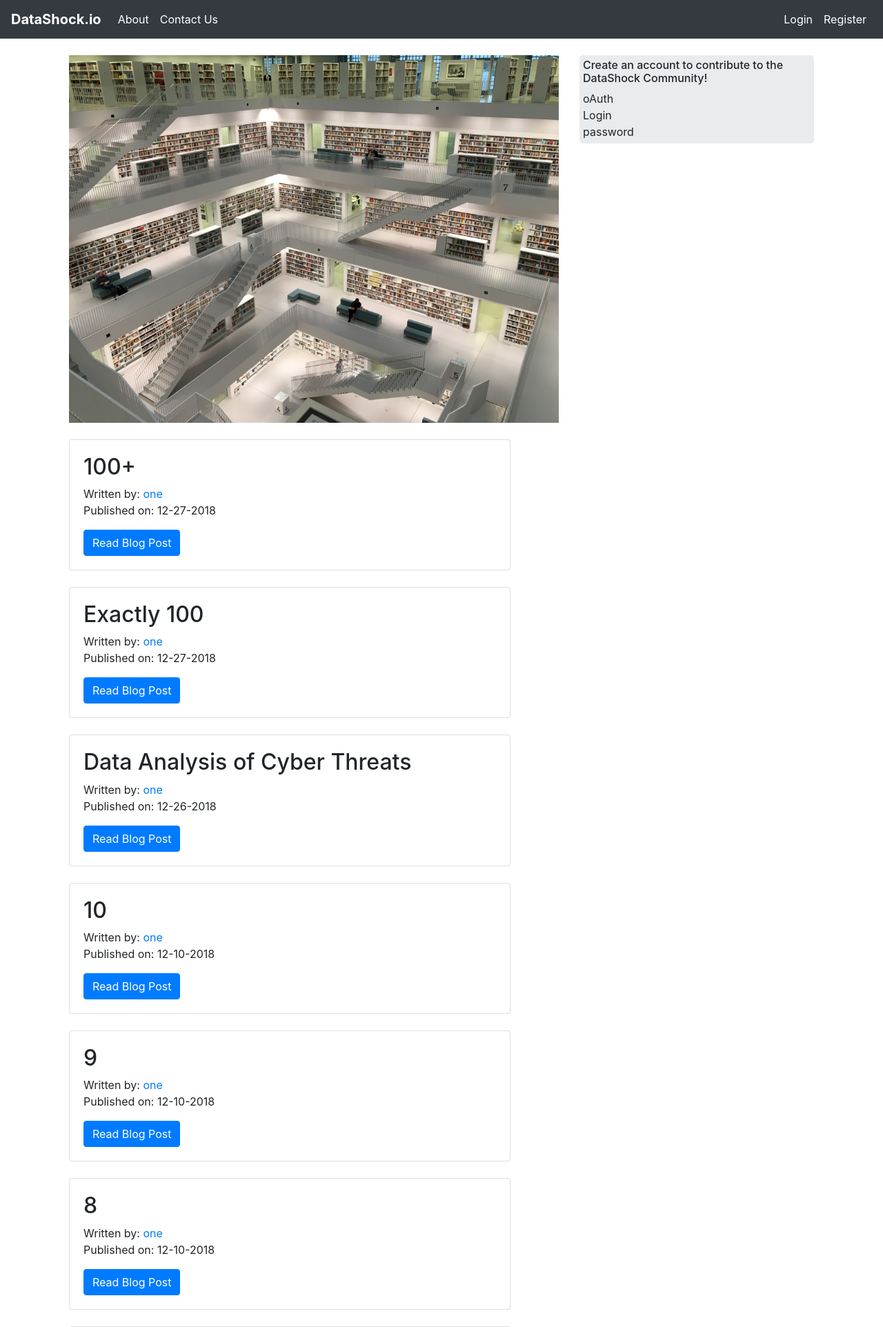
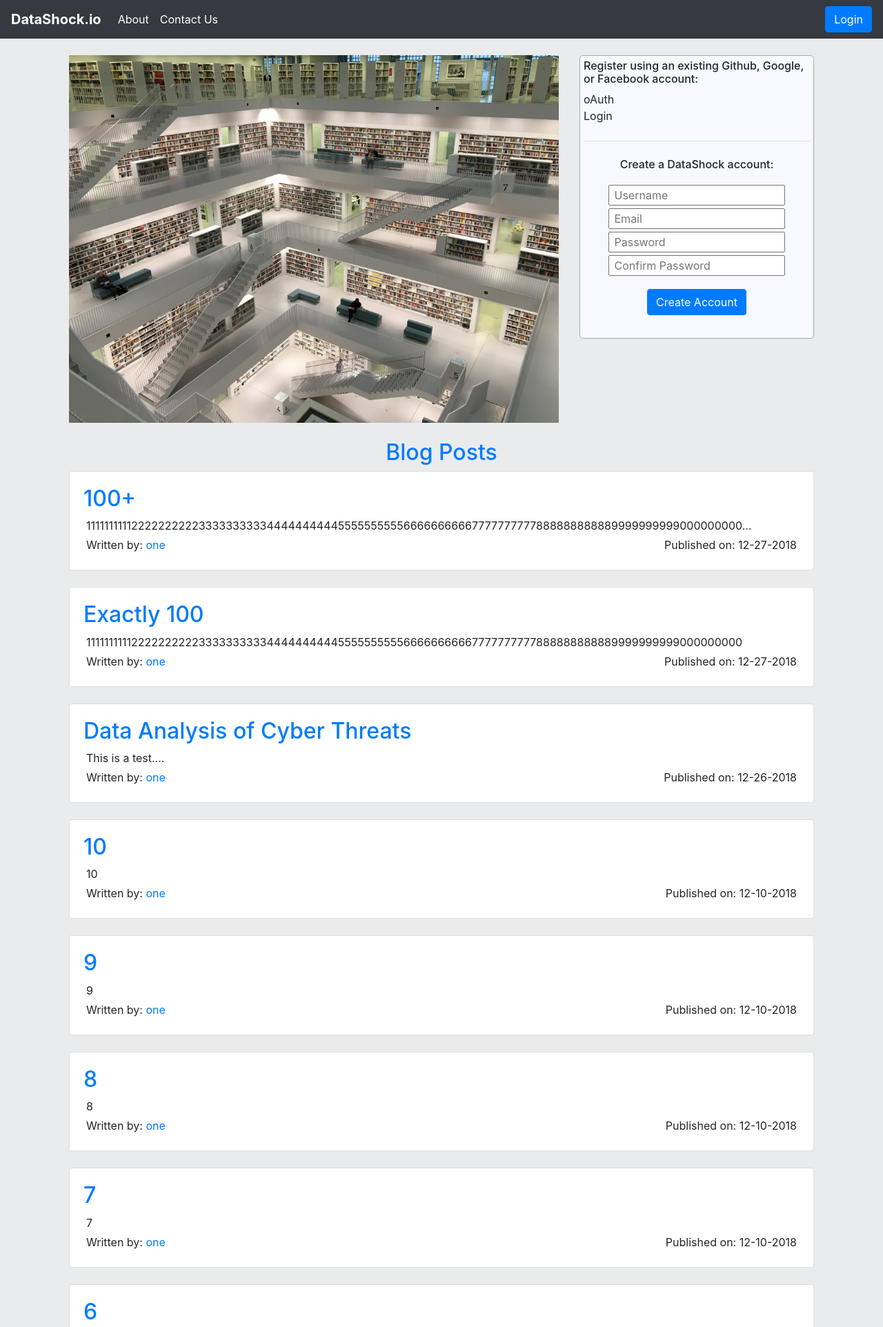
Before and after one commit to waynecbryant/PersonalWebsite, a Flask app: page / in a window 1280 px wide. Shown: the top 1924 px of the page at 69% size. Run offline with Flask 2, Linux system fonts and the light colour scheme; data comes from the database, SQL or seed files in the repository; both versions use the stored data as it was after the commit; some libraries are stand-ins or nearby versions.

Commit message:
Login page redesigned to a Login modal that sits in the navbar. Registration added to the home page instead of its own Registration Page.
Added the first 100 characters of each blogpost to their cards on the homepage.

```diff
--- a/app.py
+++ b/app.py
@@ -1,4 +1,6 @@
 from blogresume import app
+import logging
 
 if __name__ is '__main__':
+
     app.run(debug=True)
--- a/blogresume/__init__.py
+++ b/blogresume/__init__.py
@@ -6,7 +6,7 @@ from flask_login import LoginManager
 import os
 
 
-app = Flask(__name__)
+app = Flask(__name__, template_folder='templates')
 app.config['SECRET_KEY'] = 'testkey'
 
 
@@ -27,6 +27,8 @@ Migrate(app,db)
 login_manager = LoginManager()
 login_manager.init_app(app)
 login_manager.login_view = 'users.login'
+
+
 #Registered Pages
 from blogresume.core.views import core
 from blogresume.users.views import users
--- a/blogresume/blog_posts/views.py
+++ b/blogresume/blog_posts/views.py
@@ -28,7 +28,7 @@ def create_post():
 @blog_posts.route('/<int:blog_post_id>')
 def blog_post(blog_post_id):
     blog_post = BlogPost.query.get_or_404(blog_post_id)
-    return render_template('blog_post.html', title=blog_post.title, date=blog_post.date, post=blog_post)
+    return render_template('blog_posts.html', title=blog_post.title, date=blog_post.date, post=blog_post)
 
 #update
 #int forces the post to be treated as an integer, not a string
--- a/blogresume/core/views.py
+++ b/blogresume/core/views.py
@@ -1,15 +1,35 @@
 # core/views.py
-from flask import render_template, request, Blueprint
-from blogresume.models import BlogPost
+from flask import render_template, redirect, request, Blueprint, url_for
+from flask_login import login_user
+from blogresume.models import User, BlogPost
+from blogresume.users.forms import RegistrationForm, LoginForm
+from blogresume import db
 
 core = Blueprint('core', __name__)
 
 
-@core.route('/')
+@core.route('/', methods=['GET', 'POST'])
 def index():
     page = request.args.get('page', 1, type=int)
     blog_posts = BlogPost.query.order_by(BlogPost.date.desc()).paginate(page=page, per_page=10)
-    return render_template('index.html', blog_posts=blog_posts)
+
+    #built-in registration on homepage
+    form = RegistrationForm()
+    loginForm = LoginForm()
+    if form.validate_on_submit():
+        user = User(email=form.email.data, username=form.username.data, password=form.password.data)
+        db.session.add(user)
+        db.session.commit()
+        return redirect(url_for('users.login'))
+    elif loginForm.validate_on_submit():
+        user = User.query.filter_by(email=form.email.data).first()
+        if user is not None and user.check_password(form.password.data):
+            login_user(user)
+            next = request.args.get('next')
+            if next == None or not next[0] == '/':
+                next = url_for('core.index')
+            return redirect(next)
+    return render_template('index.html', blog_posts=blog_posts, form=form, loginForm=loginForm)
 
 
 @core.route('/info')
--- a/blogresume/static/stylesheets/custom.css
+++ b/blogresume/static/stylesheets/custom.css
@@ -1,8 +1,32 @@
 .jumbotron{
     padding: 5px;
+    background-color:ghostwhite;
+    border-style: solid;
+    border-color: darkgrey;
+    border-width: 1px;
+}
+body {
+    background-color: rgba(234,235,237,1);
+
 }
 
 .test{
     color: blue;
     font-weight: bold;
 }
+p {
+    margin: 4px
+}
+p.med-space{
+    margin-top:1.2em;
+}
+
+.right-align {
+    float: right;
+}
+
+.card {
+    margin: 0 auto;
+    float: none;
+    margin-bottom 10px;
+}
--- a/blogresume/templates/base.html
+++ b/blogresume/templates/base.html
@@ -37,15 +37,32 @@
                         <a class="nav-link" href="{{url_for('blog_posts.create_post')}}">Create Post</a>
                     </li>
                     <li class="nav-item active">
-                        <a class="nav-link" href="{{url_for('users.logout')}}">Logout</a>
+                        <button type="button" class=""></button><a class="nav-link" href="{{url_for('users.logout')}}">Logout</a>
                     </li>
                     {% else %}
-                    <li class="nav-item active">
-                        <a class="nav-link" href="{{url_for('users.login')}}">Login</a>
-                    </li>
-                    <li class="nav-item active">
-                        <a class="nav-link" href="{{url_for('users.register')}}">Register</a>
-                    </li>
+                    <button type="button" class="btn btn btn-primary" data-toggle="modal" data-target="#loginModal">Login</button>
+                    <div class="modal fade" id="loginModal" tabindex="-1" role="dialog" aria-labelledby="exampleModalLabel" aria-hidden="true">
+                        <div class="modal-dialog" role="document">
+                            <div class="modal-content">
+                                <div class="modal-header">
+                                    <h5 class="modal-title" id="exampleModalLabel">Login to your DataShock.io account</h5>
+                                    <button type="button" class="close" data-dismiss="modal" aria-label="Close">
+                                        <span aria-hidden="true">&times;</span>
+                                    </button>
+                                </div>
+                                <div class="modal-body text-center">
+                                    <form method="POST">
+                                        {{loginForm.hidden_tag()}}
+                                        <p >{{loginForm.email(placeholder="Email")}}</p>
+                                        <p>{{loginForm.password(placeholder="Password")}}</p>
+                                        <br />
+                                        <button type="button" class="btn btn-secondary text-center" data-dismiss="modal">Close</button>
+                                        {{loginForm.submit(class="btn btn-primary text-center")}}
+                                    </form>
+                                </div>
+                            </div>
+                        </div>
+                    </div>
                     {% endif %}
                 </ul>
             </div>
--- a/blogresume/templates/index.html
+++ b/blogresume/templates/index.html
@@ -9,13 +9,25 @@
         </div>
         <div class="col-sm-4">
             <div class="jumbotron">
-                <h6>Create an account to contribute to the DataShock Community!</h6>
+                <h6>Register using an existing Github, Google, or Facebook account:</h6>
                 oAuth
                 <br />
                 Login
                 <br />
-                password
-                <br />
+
+                <hr class="my-4" />
+                <p class="med-space"><h6 class="text-center">Create a DataShock account:</h6></p>
+
+                <form method="POST">
+                    {{form.hidden_tag()}}
+                    <p class="text-center med-space">{{form.username(placeholder=" Username")}}</p>
+                    <p class="text-center">{{form.email(placeholder=" Email")}}</p>
+                    <p class="text-center">{{form.password(placeholder=" Password")}}</p>
+                    <p class="text-center">{{form.password_confirm(placeholder=" Confirm Password")}}</p>
+                    <p class="text-center med-space">{{form.submit(class="btn btn-primary")}}</p>
+                    <br />
+                </form>
+
             </div>
         </div>
     </div>
@@ -23,15 +35,24 @@
 <br />
 
 
+<h2 class="text-center text-primary">Blog Posts</h2>
 <div class="container">
     {% for post in blog_posts.items %}
-    <div class="card" style="width: 40rem;">
+    <div class="card" style="width: 67.5rem;">
         <div class="card-body">
-            <h2><a class="card-title" href="{{url_for('blog_posts.blog_post', blog_post_id=post.id)}}"></a>{{post.title}}</h2>
-            Written by:
-            <a href="{{url_for('users.user_posts', username=post.author.username)}}">{{post.author.username}}</a>
-            <p>Published on: {{post.date.strftime('%m-%d-%Y')}}</p>
-            <a class="btn btn-primary" href="{{url_for('blog_posts.blog_post', blog_post_id=post.id)}}">Read Blog Post</a>
+            <h2><a class="card-title" href="{{url_for('blog_posts.blog_post', blog_post_id=post.id)}}">{{post.title}}</a></h2>
+            <p>
+                {% if post.text|length > 100 %}
+                {{post.text[:100]}}...
+                {% else %}
+                {{post.text[:100]}}
+                {% endif %}
+            </p>
+
+            <p>
+                Written by: <a href="{{url_for('users.user_post', username=post.author.username)}}">{{post.author.username}}</a>
+                <span style="float:right">Published on: {{post.date.strftime('%m-%d-%Y')}}</span>
+            </p>
         </div>
     </div>
     <br />
```
Also changed, not shown: blogresume/templates/login.html (+20 -0 lines), blogresume/templates/user_blog_posts.html (+16 -11 lines), blogresume/users/views.py (+4 -4 lines), blogresume/data.sqlite, 1 other file.
